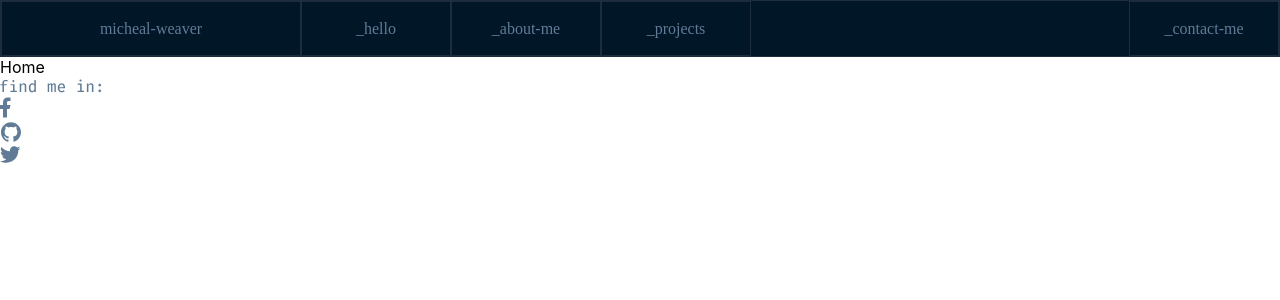
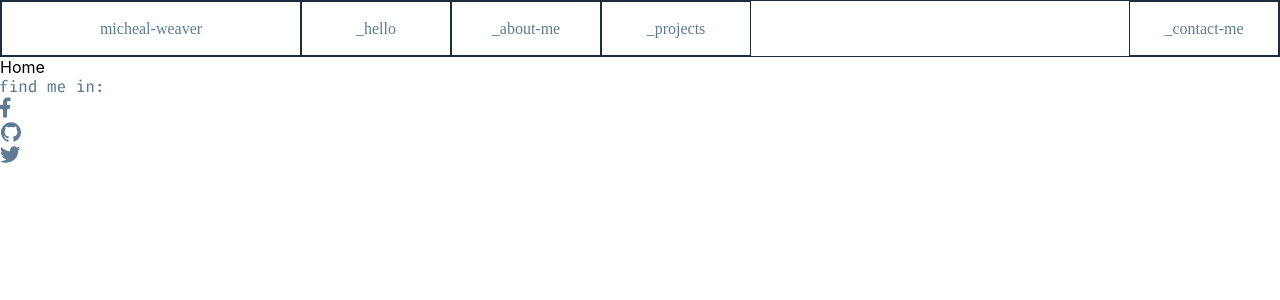
Before and after one commit to mr-krowley/Portfolio-for-Developers, a React (Create React App) app: page / in a window 1280 px wide. Shown: the top 300 px of the page. Built offline with nearby package versions, Linux system fonts and the light colour scheme.

Commit message:
add inherit

```diff
--- a/src/layout/Header/Header.module.css
+++ b/src/layout/Header/Header.module.css
@@ -3,7 +3,7 @@ ul{
 	margin: 0;
 	font-family: "Fira Code", sans-serif;
 	border: 1px solid #1E2D3D;
-	background: #011627;
+	background: inherit;
 	height: 55px;
 	font-style: normal;
 font-weight: 450;
```
